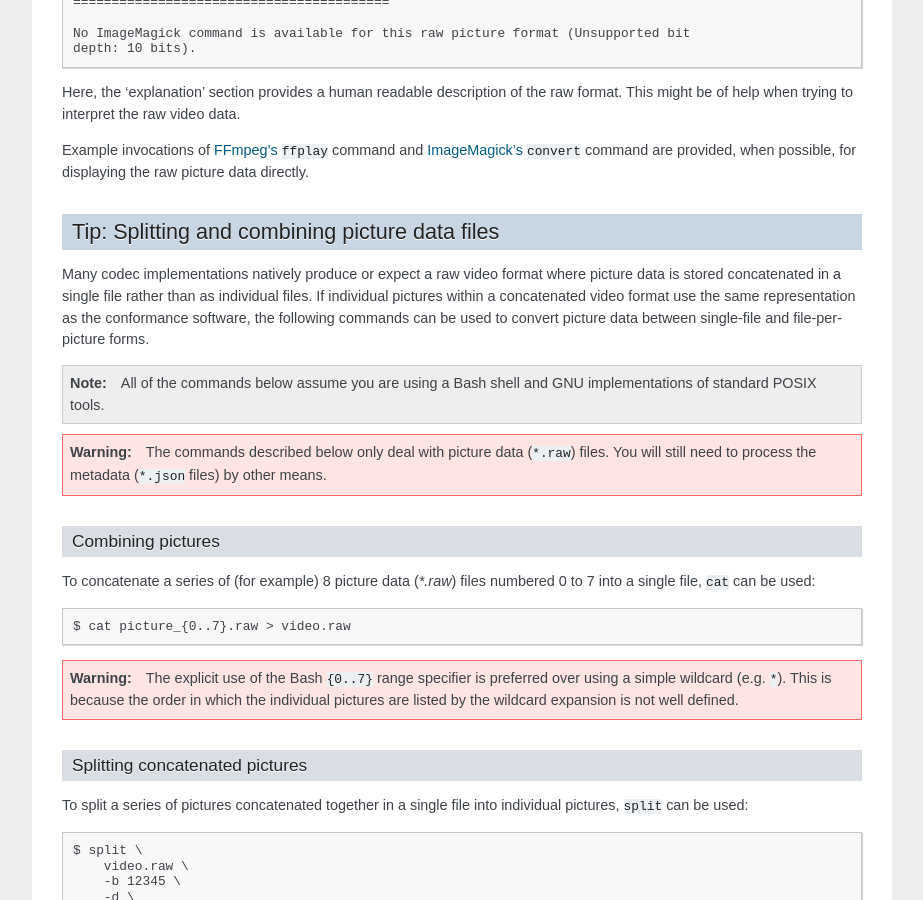
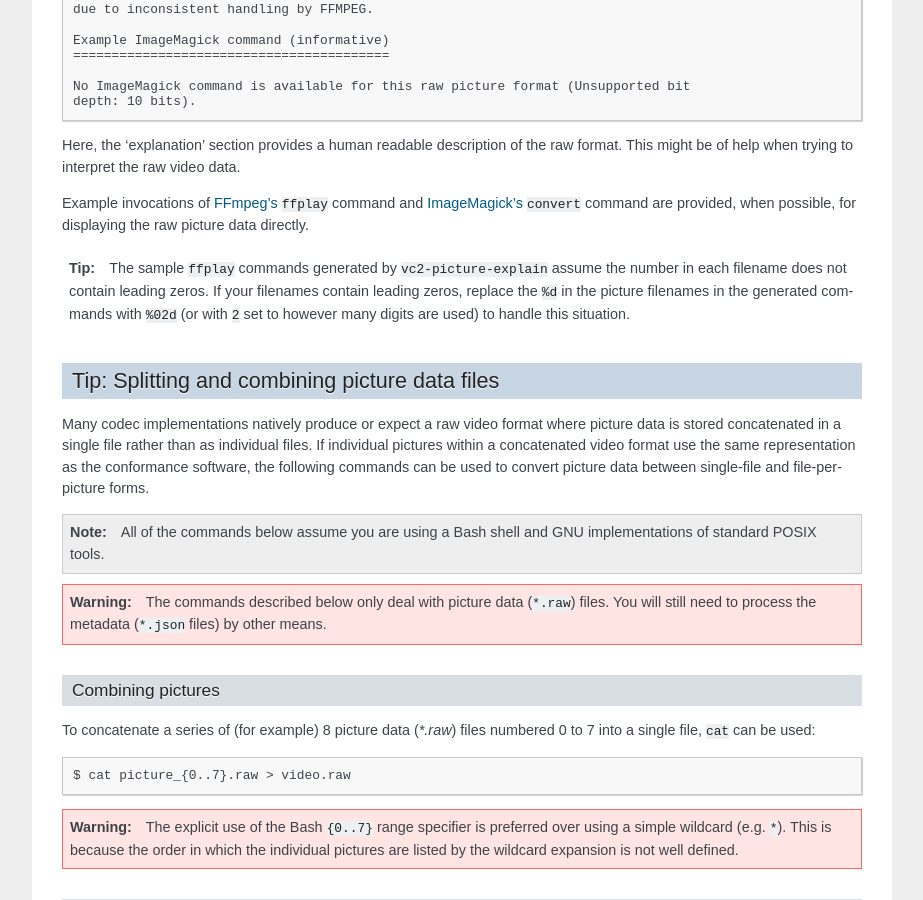
Before and after one commit to bbc/vc2_conformance, a Sphinx documentation site: the page built from docs/source/user_guide/file_format.rst, in a window 1280 px wide and 900 px high, scrolled down 4452 px. Shown: the whole window, without its empty margins (198-1121 px from the left). Built offline with Sphinx 7.4.7, drawn with Linux system fonts in a browser that asks for light colours; some of the changed text lies outside the part shown.

Commit message:
Add notes about leading zeros.

```diff
--- a/docs/source/user_guide/file_format.rst
+++ b/docs/source/user_guide/file_format.rst
@@ -41,6 +41,10 @@ following file names:
 * ``my_sequence_2.json``
 * ``my_sequence_3.raw``
 * ``my_sequence_3.json``
+
+.. note::
+
+    The ``<number>`` part of the filename can optionally include leading zeros.
 
 
 ``.raw`` (picture data) file format
@@ -276,6 +280,14 @@ Example invocations of `FFmpeg's <https://ffmpeg.org/>`_ ``ffplay`` command and
 `ImageMagick's <https://imagemagick.org/>`_ ``convert`` command are provided,
 when possible, for displaying the raw picture data directly.
 
+.. tip::
+
+    The sample ``ffplay`` commands generated by ``vc2-picture-explain`` assume
+    the number in each filename does not contain leading zeros. If your
+    filenames contain leading zeros, replace the ``%d`` in the picture
+    filenames in the generated commands with ``%02d`` (or with ``2`` set to
+    however many digits are used) to handle this situation.
+
 
 Tip: Splitting and combining picture data files
 -----------------------------------------------
```
